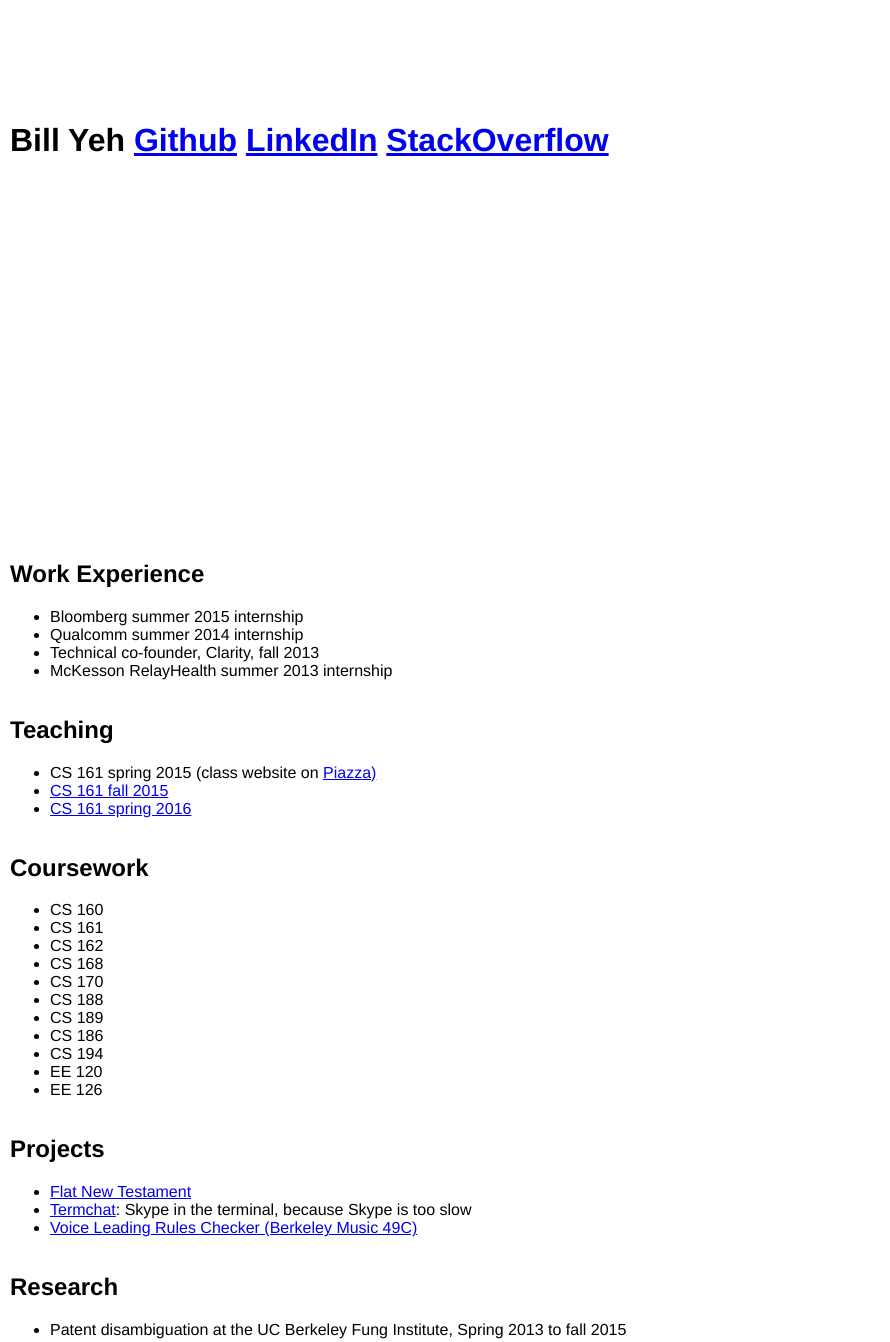
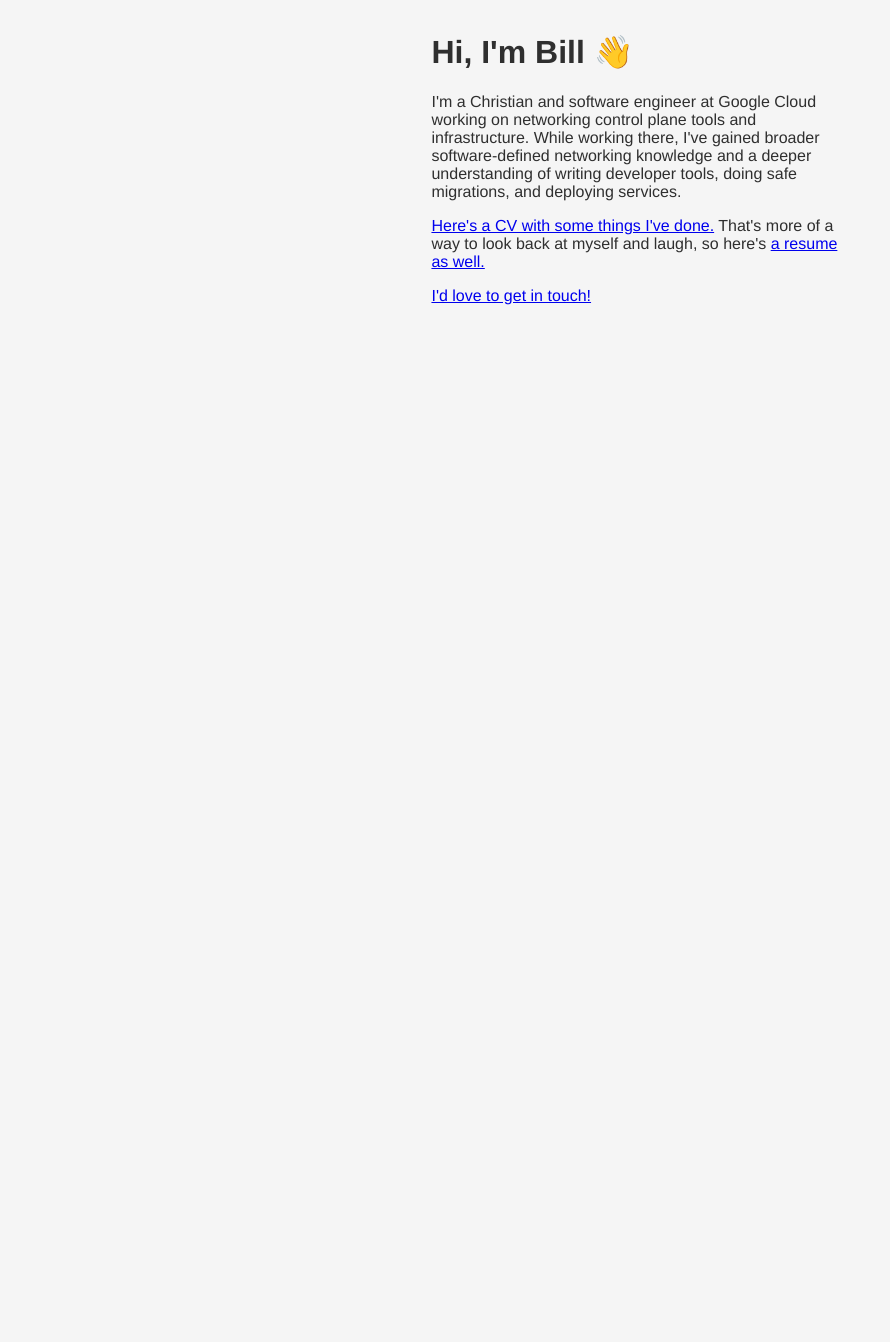
Before and after one commit to billyeh/billyeh.github.io, a plain HTML site: page index.html in a window 1280 px wide. Shown: the part 260-1602 px from the top of the page, without its empty margins (0-890 px from the left). After the commit the page ends 800 px from the top, so only its background shows below. Drawn offline with Linux system fonts and the light colour scheme.

Commit message:
Update index.html
Remove a bunch of content, replace it with links.

```diff
--- a/index.html
+++ b/index.html
@@ -2,111 +2,26 @@
 <head>
   <style>
     body {
-      margin: 0 10px 0 10px;
       display: flex;
       flex-direction: column;
+      align-items: center;
+      background: #F5F5F5;
       font-family: Helvetica, sans-serif;
+      color: #2F2F2F;
+      padding-top: 33vh;
     }
 
-    h1 {
-      margin: 0;
-      line-height: 100vh;
-    }
-
-    img {
-      padding: 0 10vw 0 10vw;
-      width: 80vw;
-    }
-
-    footer {
-      border-top: solid 1px;
-      padding: 1em;
-      text-align: center;
+    .container {
+      width: 33%;
     }
   </style>
 </head>
 <body>
-  <h1>
-    Bill Yeh
-    <a href="https://github.com/billyeh">Github</a>
-    <a href="https://www.linkedin.com/in/bill-yeh-84156662/">LinkedIn</a>
-    <a href="https://stackoverflow.com/users/2044733/bbill">StackOverflow</a>
- </h1>
-
-  <div id="work">
-    <h2>Work Experience</h2>
-    <ul>
-      <li>Bloomberg summer 2015 internship</li>
-      <li>Qualcomm summer 2014 internship</li>
-      <li>Technical co-founder, Clarity, fall 2013</li>
-      <li>McKesson RelayHealth summer 2013 internship</li>
-    </ul>
+  <div class="container">
+    <h1>Hi, I'm Bill 👋</h1>
+    <p>I'm a Christian and software engineer at Google Cloud working on networking control plane tools and infrastructure. While working there, I've gained broader software-defined networking knowledge and a deeper understanding of writing developer tools, doing safe migrations, and deploying services.</p>
+    <p><a href="https://docs.google.com/document/d/16YBEtG6rijdxjhj8Idaed6ZQh4JHxxOZ9m-Mc5KWHFo/edit?usp=sharing">Here's a CV with some things I've done.</a> That's more of a way to look back at myself and laugh, so here's <a href="https://www.icloud.com/pages/0zmRtUg1xS2huaZPwvkMBnH8Q#Resume_Bill_Yeh_2019">a resume as well.</a></p>
+    <p><a href="mailto:billwyeh@gmail.com">I'd love to get in touch!</a></p>
   </div>
-
-  <div id="teaching">
-    <h2>Teaching</h2>
-    <ul>
-      <li>CS 161 spring 2015 (class website on <a href="https://piazza.com">Piazza)</a></li>
-      <li><a href="https://inst.eecs.berkeley.edu/~cs161/sp15/">CS 161 fall 2015</a></li>
-      <li><a href="http://www-inst.cs.berkeley.edu/~cs161/sp16/">CS 161 spring 2016</a></li>
-    </ul>
-  </div>
-
-  <div id="coursework">
-    <h2>Coursework</h2>
-    <ul>
-      <li>CS 160</li>
-      <li>CS 161</li>
-      <li>CS 162</li>
-      <li>CS 168</li>
-      <li>CS 170</li>
-      <li>CS 188</li>
-      <li>CS 189</li>
-      <li>CS 186</li>
-      <li>CS 194</li>
-      <li>EE 120</li>
-      <li>EE 126</li>
-    </ul>
-  </div>
-
-  <div id="projects">
-    <h2>Projects</h2>
-    <ul>
-      <li><a href="flatbible.html">Flat New Testament</a></li>
-      <li><a href="https://github.com/billyeh/termchat">Termchat</a>: Skype in the terminal, because Skype is too slow</li>
-      <li><a href="https://github.com/billyeh/harmony-checker">Voice Leading Rules Checker (Berkeley Music 49C)</a></li>
-    </ul>
-  </div>
-
-  <div id="research">
-    <h2>Research</h2>
-    <ul>
-      <li>Patent disambiguation at the UC Berkeley Fung Institute, Spring
-      2013 to fall 2015</li>
-    </ul>
-    <b class="caption">Map of Patents Granted in 2010</b>
-    <img src="images/patents_2010.png" />
-  </div>
-
-  <div id="music">
-    <h2>Music</h2>
-    <ul>
-      <li><a href="https://soundcloud.com/caleb-j-choy/thy-transforming-love-medley">A Medley</a></li>
-      <li><a href="https://soundcloud.com/berkeleysaints/sets/new-things">A CD</a></li>
-    </ul>
-  </div>
-
-  <div id="publications">
-    <h2>Publications</h2>
-    <ul>
-      <li>Machine learning and natural language processing on the patent corpus:
-      data, tools, and new measures (approved for publication in <a href="editjems.org">JEMS</a>)</li>
-    </ul>
-  </div>
-
-  <footer>Made with &#10084; in Vim with help from
-    <a href="https://developer.mozilla.org/en-US/">MDN</a> and
-    <a href="https://css-tricks.com/snippets/css/a-guide-to-flexbox/">A Complete Guide to Flexbox</a>
-  </footer>
 </body>
 </html>
```
